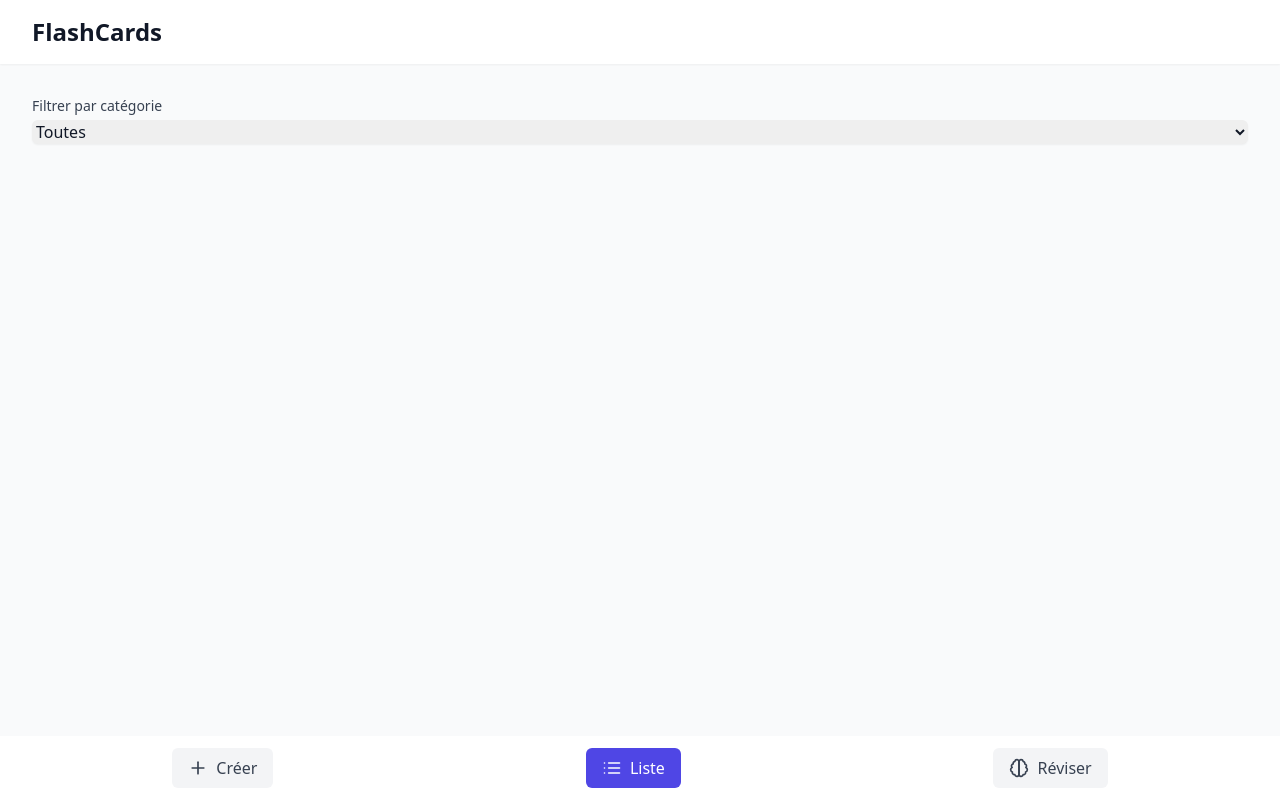
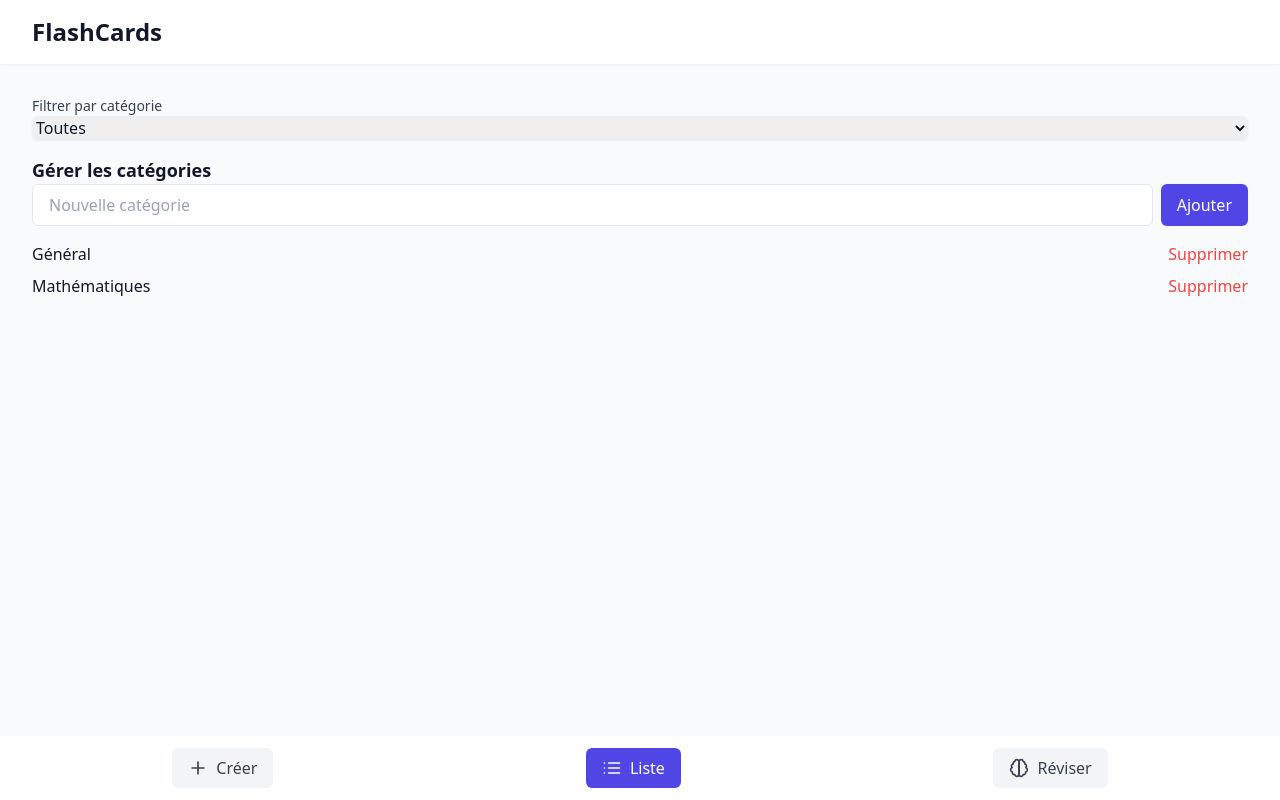
Before and after one commit to clerverfox/momories, a React (Vite) app: page / in a window 1280 px wide. Both pictures are taken after a click on the button "Liste". Built offline with nearby package versions, Linux system fonts and the light colour scheme.

Commit message:
add manager of categorie

```diff
--- a/src/App.tsx
+++ b/src/App.tsx
@@ -1,17 +1,27 @@
 import React, { useState } from 'react';
 import { Brain, List, Plus } from 'lucide-react';
-import type { Flashcard } from './types';
+import type { Flashcard, Category } from './types';
 import FlashcardForm from './components/FlashcardForm';
 import FlashcardList from './components/FlashcardList';
 import StudyMode from './components/StudyMode';
-
-const DEFAULT_CATEGORIES = ['Général', 'Mathématiques', 'Sciences', 'Langues', 'Histoire'];
 
 function App() {
   const [cards, setCards] = useState<Flashcard[]>([]);
   const [view, setView] = useState<'create' | 'list' | 'study'>('create');
   const [selectedCategory, setSelectedCategory] = useState('Toutes');
-  const categories = ['Toutes', ...DEFAULT_CATEGORIES];
+  const [categories, setCategories] = useState<Category[]>([
+    { id: crypto.randomUUID(), name: 'Général' },
+    { id: crypto.randomUUID(), name: 'Mathématiques' },
+  ]);
+
+  const addCategory = (name: string) => {
+    const newCategory: Category = { id: crypto.randomUUID(), name };
+    setCategories((prev) => [...prev, newCategory]);
+  };
+
+  const deleteCategory = (id: string) => {
+    setCategories((prev) => prev.filter((category) => category.id !== id));
+  };
 
   const addCard = (card: Omit<Flashcard, 'id'>) => {
     const newCard: Flashcard = {
@@ -25,6 +35,11 @@ function App() {
     setCards(cards.filter((card) => card.id !== id));
   };
 
+  const getButtonClass = (active: boolean) =>
+    `flex items-center gap-2 px-4 py-2 rounded-md transition-colors ${
+      active ? 'bg-indigo-600 text-white' : 'bg-gray-100 text-gray-700 hover:bg-gray-200'
+    }`;
+
   return (
     <div className="min-h-screen bg-gray-50">
       <header className="bg-white shadow-sm">
@@ -34,31 +49,8 @@ function App() {
       </header>
 
       <main className="max-w-7xl mx-auto px-4 sm:px-6 lg:px-8 py-8 pb-20">
-        {view !== 'create' && (
-          <div className="mb-6">
-            <label
-              htmlFor="category-filter"
-              className="block text-sm font-medium text-gray-700 mb-1"
-            >
-              Filtrer par catégorie
-            </label>
-            <select
-              id="category-filter"
-              value={selectedCategory}
-              onChange={(e) => setSelectedCategory(e.target.value)}
-              className="rounded-md border-gray-300 shadow-sm focus:border-indigo-500 focus:ring-indigo-500"
-            >
-              {categories.map((category) => (
-                <option key={category} value={category}>
-                  {category}
-                </option>
-              ))}
-            </select>
-          </div>
-        )}
-
         {view === 'create' && (
-          <FlashcardForm onAdd={addCard} categories={DEFAULT_CATEGORIES} />
+          <FlashcardForm onAdd={addCard} categories={categories} />
         )}
 
         {view === 'list' && (
@@ -66,6 +58,10 @@ function App() {
             cards={cards}
             onDelete={deleteCard}
             selectedCategory={selectedCategory}
+            onCategoryChange={(categoryId) => setSelectedCategory(categoryId)}
+            categories={categories}
+            onAddCategory={addCategory}
+            onDeleteCategory={deleteCategory}
           />
         )}
 
@@ -78,33 +74,21 @@ function App() {
         <div className="max-w-7xl mx-auto px-4 flex justify-around">
           <button
             onClick={() => setView('create')}
-            className={`flex items-center gap-2 px-4 py-2 rounded-md transition-colors ${
-              view === 'create'
-                ? 'bg-indigo-600 text-white'
-                : 'bg-gray-100 text-gray-700 hover:bg-gray-200'
-            }`}
+            className={getButtonClass(view === 'create')}
           >
             <Plus size={20} />
             Créer
           </button>
           <button
             onClick={() => setView('list')}
-            className={`flex items-center gap-2 px-4 py-2 rounded-md transition-colors ${
-              view === 'list'
-                ? 'bg-indigo-600 text-white'
-                : 'bg-gray-100 text-gray-700 hover:bg-gray-200'
-            }`}
+            className={getButtonClass(view === 'list')}
           >
             <List size={20} />
             Liste
           </button>
           <button
             onClick={() => setView('study')}
-            className={`flex items-center gap-2 px-4 py-2 rounded-md transition-colors ${
-              view === 'study'
-                ? 'bg-indigo-600 text-white'
-                : 'bg-gray-100 text-gray-700 hover:bg-gray-200'
-            }`}
+            className={getButtonClass(view === 'study')}
           >
             <Brain size={20} />
             Réviser
--- /dev/null
+++ b/src/components/CategoryManager.tsx
@@ -0,0 +1,79 @@
+import React, { useState } from 'react';
+import type { Category } from '../types';
+
+interface CategoryManagerProps {
+  categories: Category[];
+  onAddCategory: (name: string, parentId?: string) => void;
+  onDeleteCategory: (id: string) => void;
+}
+
+const CategoryManager: React.FC<CategoryManagerProps> = ({ categories, onAddCategory, onDeleteCategory }) => {
+  const [newCategory, setNewCategory] = useState('');
+  const [parentCategoryId, setParentCategoryId] = useState('');
+
+  const handleAddCategory = () => {
+    if (newCategory.trim()) {
+      onAddCategory(newCategory, parentCategoryId || undefined);
+      setNewCategory('');
+      setParentCategoryId('');
+    }
+  };
+
+  return (
+    <div className="p-4 bg-white shadow rounded">
+      <h2 className="text-lg font-bold mb-4">Gérer les catégories</h2>
+
+      <div className="mb-4">
+        <label htmlFor="new-category" className="block text-sm font-medium text-gray-700">
+          Nouvelle catégorie
+        </label>
+        <input
+          id="new-category"
+          type="text"
+          value={newCategory}
+          onChange={(e) => setNewCategory(e.target.value)}
+          className="w-full px-4 py-2 border rounded-md"
+        />
+      </div>
+
+      <div className="mb-4">
+        <label htmlFor="parent-category" className="block text-sm font-medium text-gray-700">
+          Sous-catégorie de
+        </label>
+        <select
+          id="parent-category"
+          value={parentCategoryId}
+          onChange={(e) => setParentCategoryId(e.target.value)}
+          className="w-full px-4 py-2 border rounded-md"
+        >
+          <option value="">Aucune</option>
+          {categories.map((category) => (
+            <option key={category.id} value={category.id}>
+              {category.name}
+            </option>
+          ))}
+        </select>
+      </div>
+
+      <button onClick={handleAddCategory} className="bg-indigo-600 text-white px-4 py-2 rounded-md">
+        Ajouter catégorie
+      </button>
+
+      <ul className="mt-4">
+        {categories.map((category) => (
+          <li key={category.id} className="flex justify-between items-center mb-2">
+            <span>{category.name}</span>
+            <button
+              onClick={() => onDeleteCategory(category.id)}
+              className="text-red-500 hover:text-red-700"
+            >
+              Supprimer
+            </button>
+          </li>
+        ))}
+      </ul>
+    </div>
+  );
+};
+
+export default CategoryManager;
--- a/src/components/FlashcardForm.tsx
+++ b/src/components/FlashcardForm.tsx
@@ -1,24 +1,28 @@
 import React, { useState } from 'react';
 import { PlusCircle } from 'lucide-react';
-import type { Flashcard } from '../types';
+import type { Flashcard, Category } from '../types';
 
 interface FlashcardFormProps {
   onAdd: (card: Omit<Flashcard, 'id'>) => void;
-  categories: string[];
+  categories: Category[]; // Tableau simple de catégories
 }
 
 export default function FlashcardForm({ onAdd, categories }: FlashcardFormProps) {
   const [formData, setFormData] = useState({
     question: '',
     answer: '',
-    category: categories[0] || '',
+    categoryId: categories.length > 0 ? categories[0].id : '', // Défaut : première catégorie
   });
 
   const handleSubmit = (e: React.FormEvent) => {
     e.preventDefault();
-    if (formData.question.trim() && formData.answer.trim()) {
+    if (formData.question.trim() && formData.answer.trim() && formData.categoryId) {
       onAdd(formData);
-      setFormData({ question: '', answer: '', category: categories[0] || '' });
+      setFormData({
+        question: '',
+        answer: '',
+        categoryId: categories.length > 0 ? categories[0].id : '', // Réinitialisation
+      });
     }
   };
 
@@ -32,13 +36,14 @@ export default function FlashcardForm({ onAdd, categories }: FlashcardFormProps)
         </label>
         <select
           id="category"
-          value={formData.category}
-          onChange={(e) => setFormData({ ...formData, category: e.target.value })}
+          value={formData.categoryId}
+          onChange={(e) => setFormData({ ...formData, categoryId: e.target.value })}
           className="w-full rounded-md border-gray-300 shadow-sm focus:border-indigo-500 focus:ring-indigo-500"
+          required
         >
           {categories.map((category) => (
-            <option key={category} value={category}>
-              {category}
+            <option key={category.id} value={category.id}>
+              {category.name}
             </option>
           ))}
         </select>
--- a/src/components/FlashcardList.tsx
+++ b/src/components/FlashcardList.tsx
@@ -1,41 +1,110 @@
-import React from 'react';
-import { Trash2 } from 'lucide-react';
-import type { Flashcard } from '../types';
+import React, { useState } from 'react';
+import type { Flashcard, Category } from '../types';
 
 interface FlashcardListProps {
   cards: Flashcard[];
   onDelete: (id: string) => void;
   selectedCategory: string;
+  onCategoryChange: (categoryId: string) => void; // Ajout de cette propriété
+  categories: Category[];
+  onAddCategory: (name: string) => void;
+  onDeleteCategory: (id: string) => void;
 }
 
-export default function FlashcardList({ cards, onDelete, selectedCategory }: FlashcardListProps) {
-  const filteredCards = selectedCategory === 'Toutes'
-    ? cards
-    : cards.filter(card => card.category === selectedCategory);
+
+
+const FlashcardList: React.FC<FlashcardListProps> = ({
+  cards,
+  onDelete,
+  selectedCategory,
+  onCategoryChange,
+  categories,
+  onAddCategory,
+  onDeleteCategory,
+}) => {
+  const [newCategory, setNewCategory] = useState('');
+
+  const handleAddCategory = () => {
+    if (newCategory.trim()) {
+      onAddCategory(newCategory.trim());
+      setNewCategory('');
+    }
+  };
 
   return (
-    <div className="grid grid-cols-1 md:grid-cols-2 lg:grid-cols-3 gap-4">
-      {filteredCards.map((card) => (
-        <div
-          key={card.id}
-          className="bg-white p-4 rounded-lg shadow-md hover:shadow-lg transition-shadow"
-        >
-          <div className="flex justify-between items-start mb-2">
-            <span className="inline-block bg-indigo-100 text-indigo-800 text-xs px-2 py-1 rounded">
-              {card.category}
-            </span>
+    <div className="space-y-4">
+      <div className="flex flex-col gap-4 mb-6">
+        <div>
+          <label htmlFor="category-filter" className="block text-sm font-medium text-gray-700">
+            Filtrer par catégorie
+          </label>
+          <select
+            id="category-filter"
+            value={selectedCategory}
+            onChange={(e) => onCategoryChange(e.target.value)}
+            className="w-full rounded-md border-gray-300 shadow-sm focus:border-indigo-500 focus:ring-indigo-500"
+          >
+            <option value="Toutes">Toutes</option>
+            {categories.map((category) => (
+              <option key={category.id} value={category.id}>
+                {category.name}
+              </option>
+            ))}
+          </select>
+        </div>
+
+        <div>
+          <h3 className="text-lg font-semibold">Gérer les catégories</h3>
+          <div className="flex gap-2">
+            <input
+              type="text"
+              value={newCategory}
+              onChange={(e) => setNewCategory(e.target.value)}
+              placeholder="Nouvelle catégorie"
+              className="flex-1 px-4 py-2 border rounded-md"
+            />
+            <button
+              onClick={handleAddCategory}
+              className="bg-indigo-600 text-white px-4 py-2 rounded-md hover:bg-indigo-700"
+            >
+              Ajouter
+            </button>
+          </div>
+
+          <ul className="mt-4 space-y-2">
+            {categories.map((category) => (
+              <li key={category.id} className="flex justify-between items-center">
+                <span>{category.name}</span>
+                <button
+                  onClick={() => onDeleteCategory(category.id)}
+                  className="text-red-500 hover:text-red-700"
+                >
+                  Supprimer
+                </button>
+              </li>
+            ))}
+          </ul>
+        </div>
+      </div>
+
+      <ul className="space-y-2">
+        {cards.map((card) => (
+          <li key={card.id} className="flex justify-between items-center bg-white p-4 rounded-md shadow">
+            <div>
+              <h3 className="font-medium">{card.question}</h3>
+              <p className="text-sm text-gray-600">{card.answer}</p>
+            </div>
             <button
               onClick={() => onDelete(card.id)}
-              className="text-red-500 hover:text-red-700 transition-colors"
-              aria-label="Supprimer"
+              className="text-red-500 hover:text-red-700"
             >
-              <Trash2 size={18} />
+              Supprimer
             </button>
-          </div>
-          <p className="font-medium text-gray-800 mb-2">{card.question}</p>
-          <p className="text-gray-600">{card.answer}</p>
-        </div>
-      ))}
+          </li>
+        ))}
+      </ul>
     </div>
   );
-}
+};
+
+export default FlashcardList;
--- a/src/types.ts
+++ b/src/types.ts
@@ -1,11 +1,12 @@
-export interface Flashcard {
-  id: string;
-  question: string;
-  answer: string;
-  category: string;
-}
-
-export interface Category {
+export type Category = {
   id: string;
   name: string;
-}
+};
+
+// Définit une flashcard avec une association à une catégorie
+export type Flashcard = {
+  id: string; // Identifiant unique de la flashcard
+  question: string; // Question de la flashcard
+  answer: string; // Réponse de la flashcard
+  categoryId: string; // Lien avec une catégorie spécifique
+};
```
Also changed, not shown: src/components/Modal.tsx (added, +31 -0 lines).
